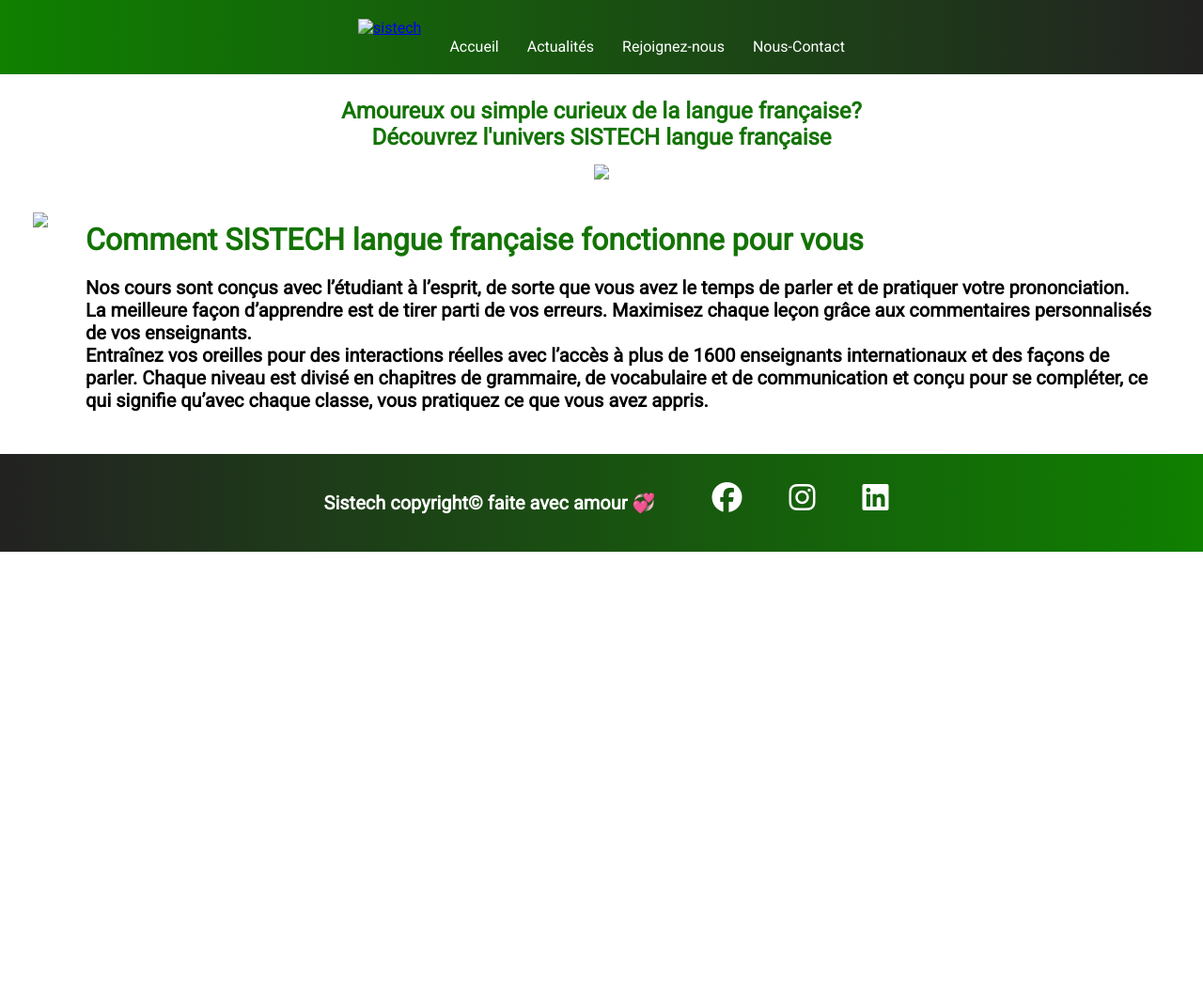
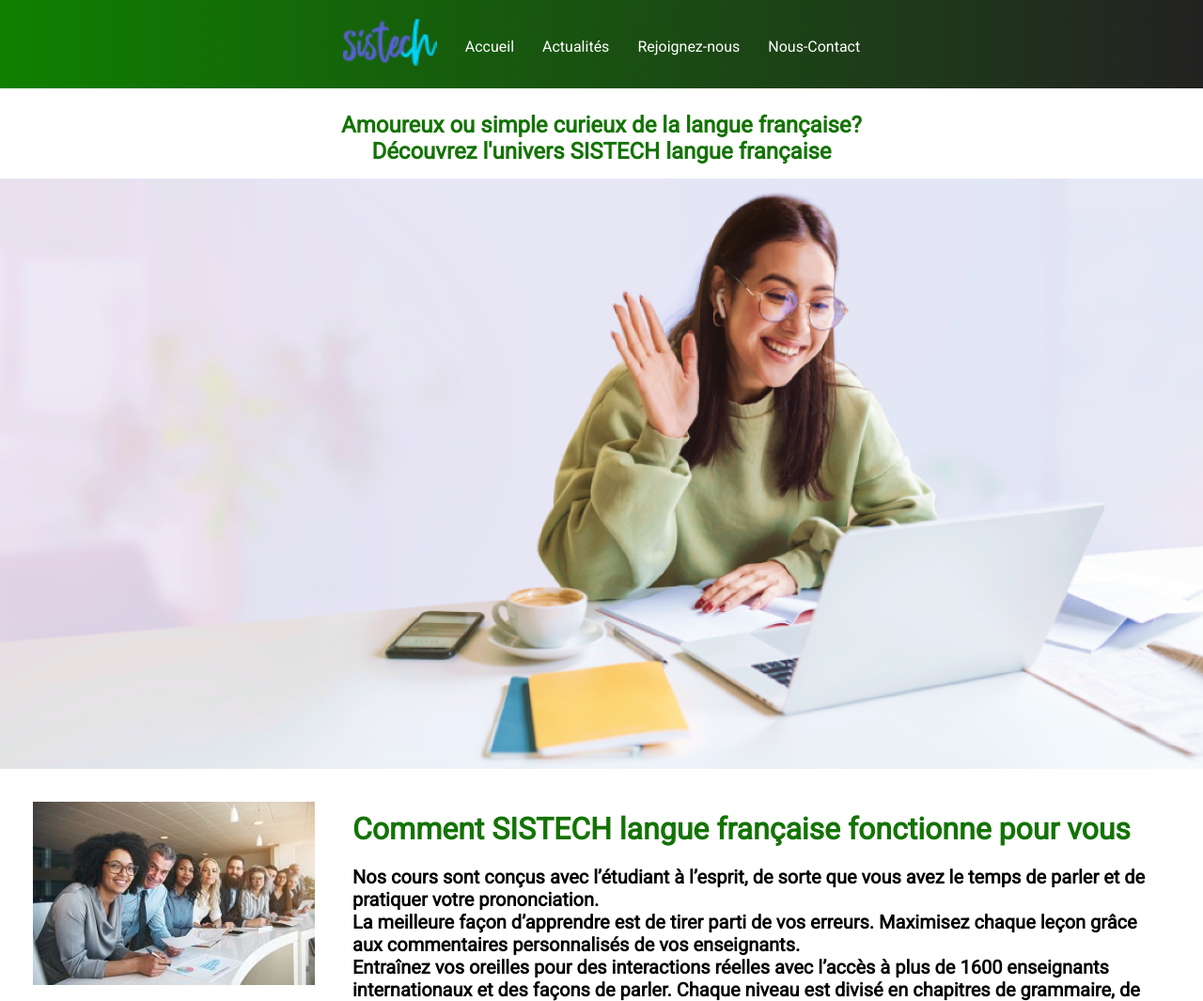
Before and after one commit to Asha1293/little-project, a plain HTML site: page index.html in a window 1280 px wide. Shown: the top 1065 px of the page at 94% size. Before the commit the page ends 800 px from the top, so only its background shows below. Drawn offline with Linux system fonts and the light colour scheme.

Commit message:
updated img path

```diff
--- a/index.html
+++ b/index.html
@@ -18,7 +18,7 @@
 
         <div class="header-space">
 
-        <a href="../teste projet/index.html"><img src="../teste projet/img/sistech.png" alt="sistech" id="logo"></a>
+        <a href="index.html"><img src="img/sistech.png" alt="sistech" id="logo"></a>
 
         <nav class="navbar">
         <ul>
@@ -41,13 +41,13 @@
         </h2>
 
         <div class="img1">
-        <img src="../teste projet/img/banner image.png">
+        <img src="img/banner image.png">
        </div>
 
        <div class="content">
 
         <div>
-            <img src="../teste projet/img/little img.jpg">
+            <img src="img/little img.jpg">
         </div>
 
         <div>
```
